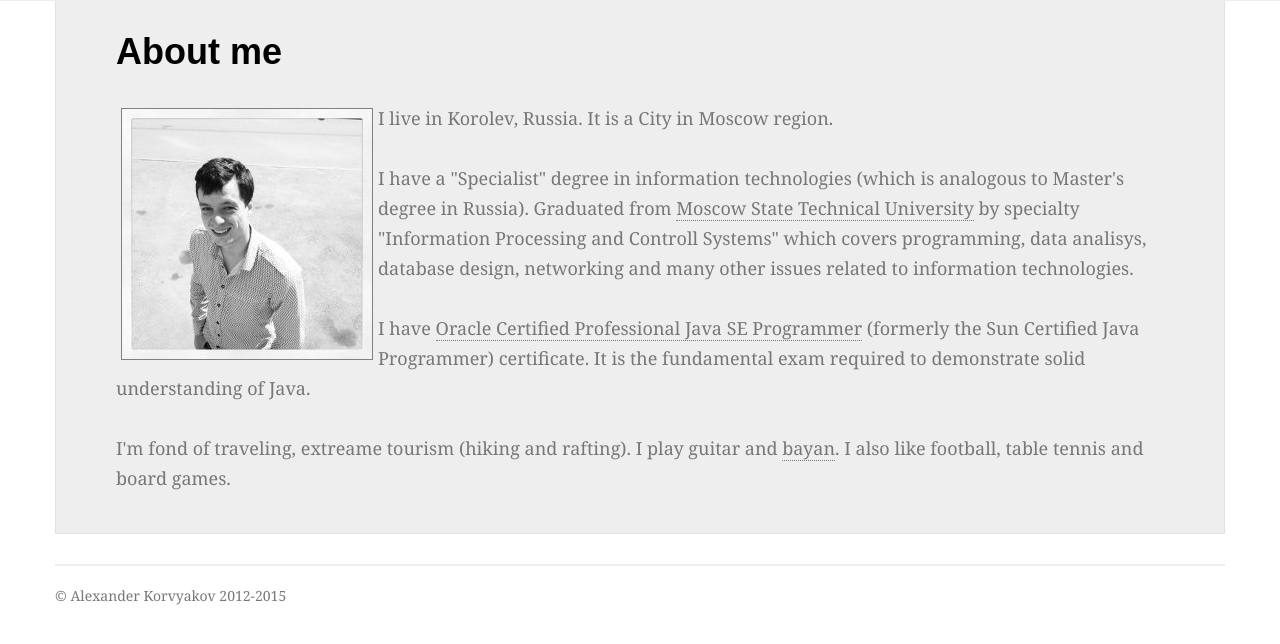
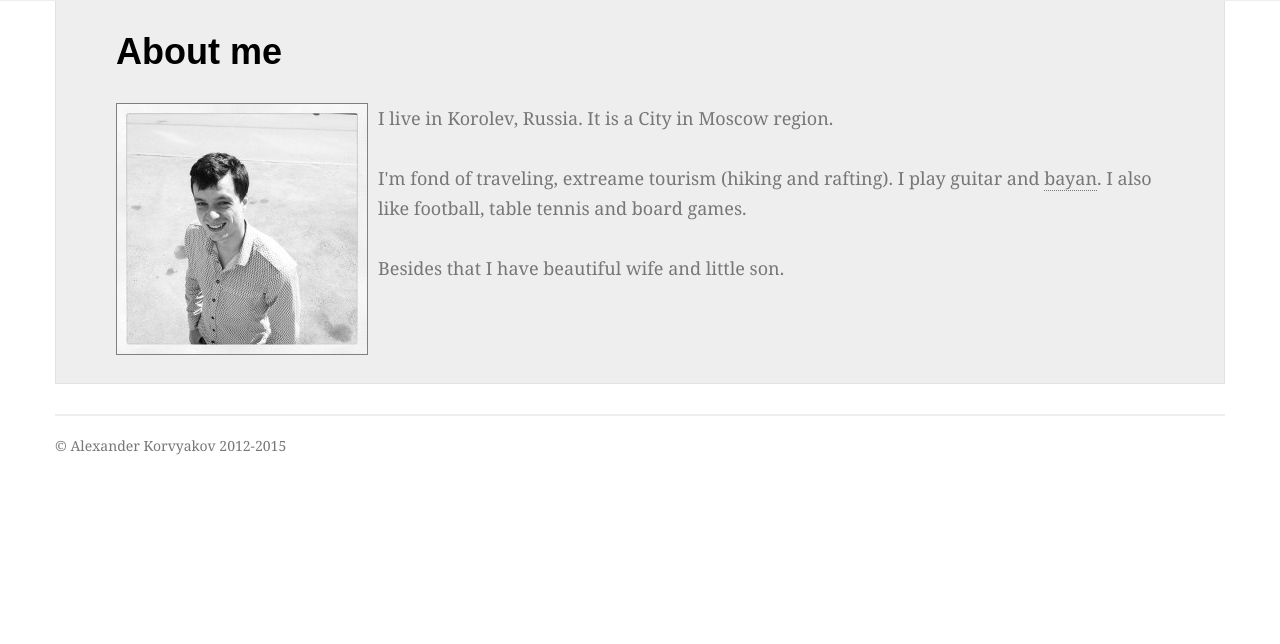
Before and after one commit to nai1gun/korvyakovcom-node, a Node server app: page /about in a window 1280 px wide. Shown: the part 61-705 px from the top of the page. Run offline with Node 20, Linux system fonts and the light colour scheme; some libraries are stand-ins or nearby versions; some web fonts are replaced.

Commit message:
[/] info

```diff
--- a/views/pages/about.ejs
+++ b/views/pages/about.ejs
@@ -13,8 +13,7 @@
       <div class="hero-unit">
 
         <h2>About me</h2><br>
-        <p><img src="/img/korvyakov.jpg" style="position:relative;float:left;margin:5px;border:1px solid grey;"/>I live in Korolev, Russia. It is a City in Moscow region.<br><br>I have a "Specialist" degree in information technologies (which is analogous to Master's degree in Russia). Graduated from <a href="http://en.wikipedia.org/wiki/Bauman_Moscow_State_Technical_University" target="_blank">Moscow State Technical University</a> by specialty "Information Processing and Controll Systems" which covers programming, data analisys, database design, networking and many other issues related to information technologies.<br><br>
-        I have <a href="http://education.oracle.com/pls/web_prod-plq-dad/db_pages.getpage?page_id=41&p_exam_id=1Z0_851&p_org_id=1001&lang=US" target="_blank">Oracle Certified Professional Java SE Programmer</a> (formerly the Sun Certified Java Programmer) certificate. It is the fundamental exam required to demonstrate solid understanding of Java.<br><br>I'm fond of traveling, extreame tourism (hiking and rafting). I play guitar and <a href="http://en.wikipedia.org/wiki/Bayan_(accordion)" target="_blank">bayan</a>. I also like football, table tennis and board games.</p>
+        <p><img src="/img/korvyakov.jpg" style="position:relative;float:left;margin: 0 10px 5px 0;border:1px solid grey;"/>I live in Korolev, Russia. It is a City in Moscow region.<br><br>I'm fond of traveling, extreame tourism (hiking and rafting). I play guitar and <a href="http://en.wikipedia.org/wiki/Bayan_(accordion)" target="_blank">bayan</a>. I also like football, table tennis and board games.<br><br>Besides that I have beautiful wife and little son.<br><br><br></p>
       </div>
 
       <hr>
```
